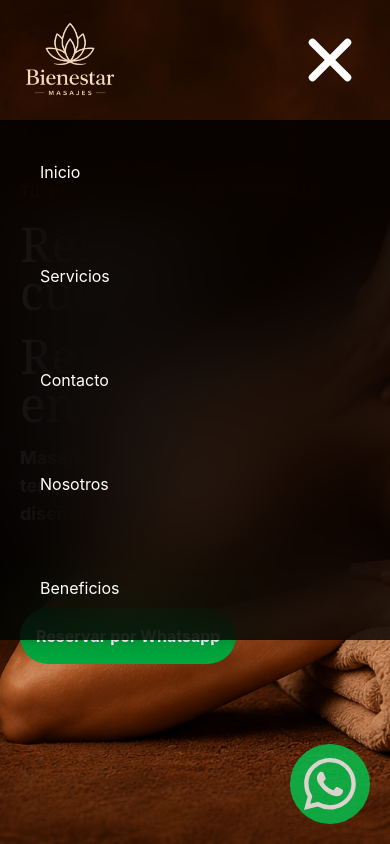
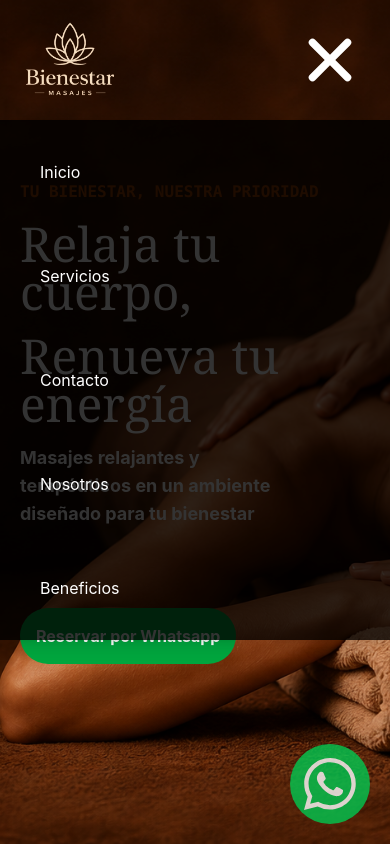
Before and after one commit to CrisMesina/demo-landing-masajes, a React (Vite) app: page / in a window 390 px wide. Both pictures are taken after a click on the icon 330 px from the left and 60 px from the top of the page. Shown: the top 844 px of the page. Built offline with nearby package versions, Linux system fonts and the light colour scheme.

Commit message:
Solucion de blur al momento de hacer scroll del nav en movil

```diff
--- a/src/assets/components/Nav.jsx
+++ b/src/assets/components/Nav.jsx
@@ -108,7 +108,7 @@ export const Nav = () => {
                         {
                             open && (
                                 <>
-                                    <div className="w-screen h-auto absolute top-30 bg-black/80 backdrop-blur-2xl shadow-lg">
+                                    <div className="w-screen h-auto absolute top-30 bg-black/80 shadow-lg">
                                         <div className='flex flex-col'>
                                             {navs.map((n, i) =>(
                                                 <a href={n.link} key={i} className="flex text-white my-10 mx-10">{n.name}</a>
```
